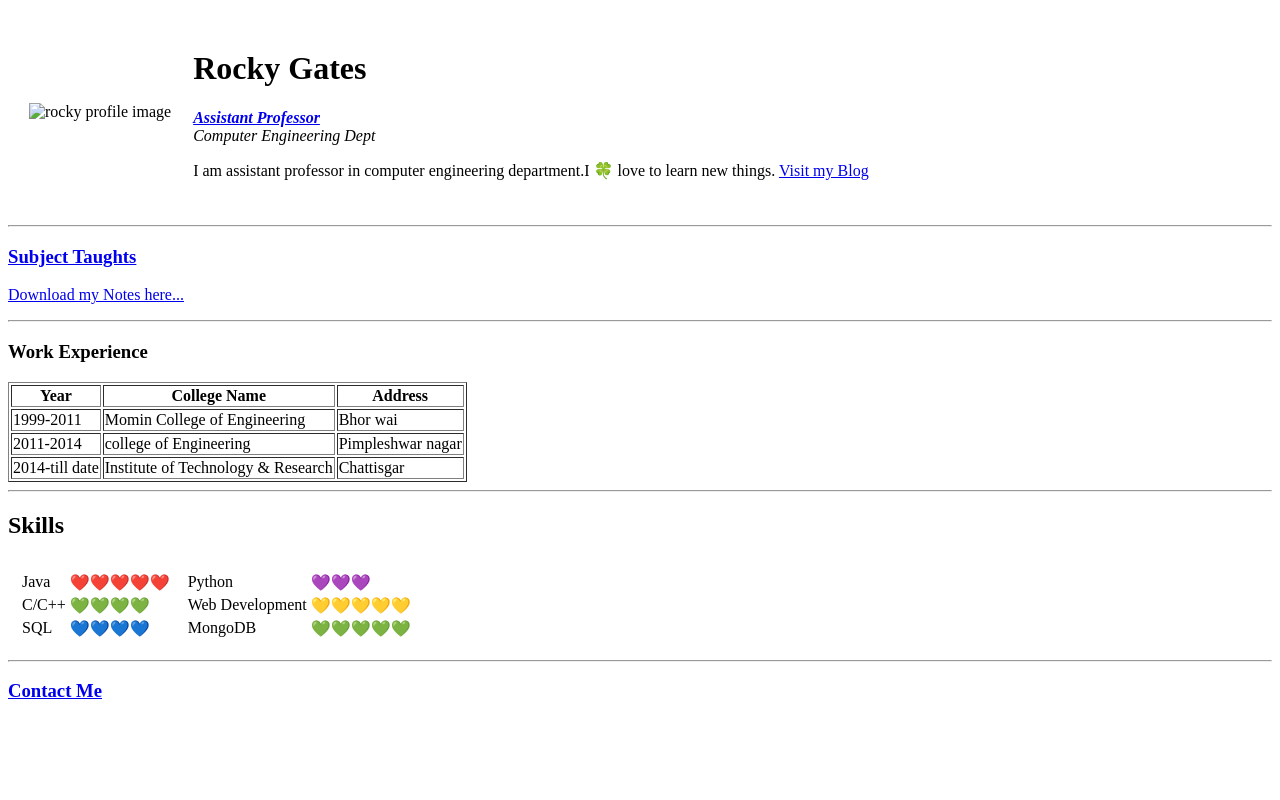
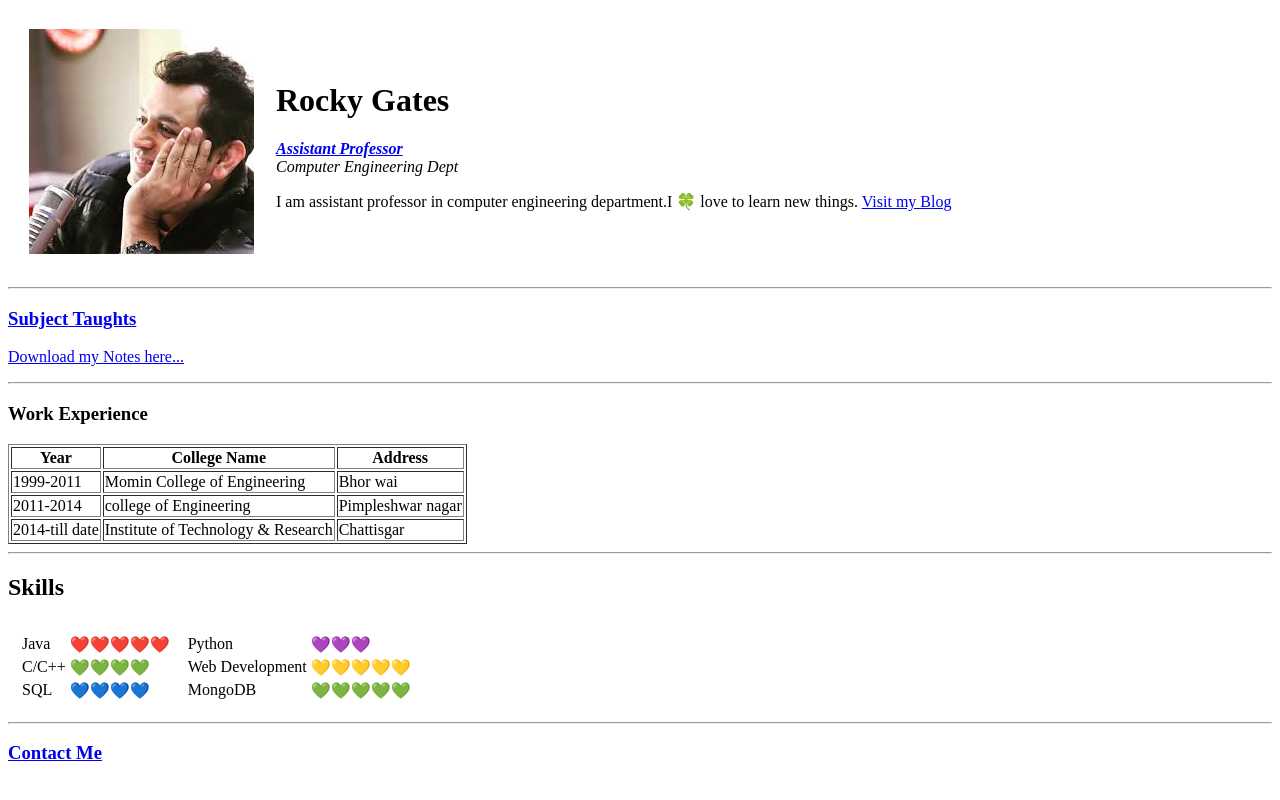
Before and after one commit to shivalenitin/cv, a plain HTML site: page index.html in a window 1280 px wide. Drawn offline with Linux system fonts and the light colour scheme; the site is published under a folder, as on GitHub Pages, so addresses that start at the root find nothing.

Commit message:
added cv in path of images

```diff
--- a/index.html
+++ b/index.html
@@ -10,7 +10,7 @@
 <!--  <img src="https://encrypted-tbn0.gstatic.com/images?q=tbn:ANd9GcT_rJ8xY32SBykw3Vjp5NGSb3i1LUJ7bc869xLTLpXbCF-Y9boM&s" alt="Nitin Shivale Profile Picture"> -->
 <table cellspacing="20">
   <tr>
-    <td><img src="/images/rocky.jpg" alt="rocky profile image"><br /></td>
+    <td><img src="cv/images/rocky.jpg" alt="rocky profile image"><br /></td>
     <td><h1>Rocky Gates</h1>
      <p><strong><em><a href="https://www.google.com/">Assistant Professor</a></em></strong><br /><i>Computer Engineering Dept</i></p>
      <p>I am assistant professor in computer engineering department.I 🍀 love to learn new things. <a href="https://www.google.com/">Visit my Blog</a></p></td>
```
